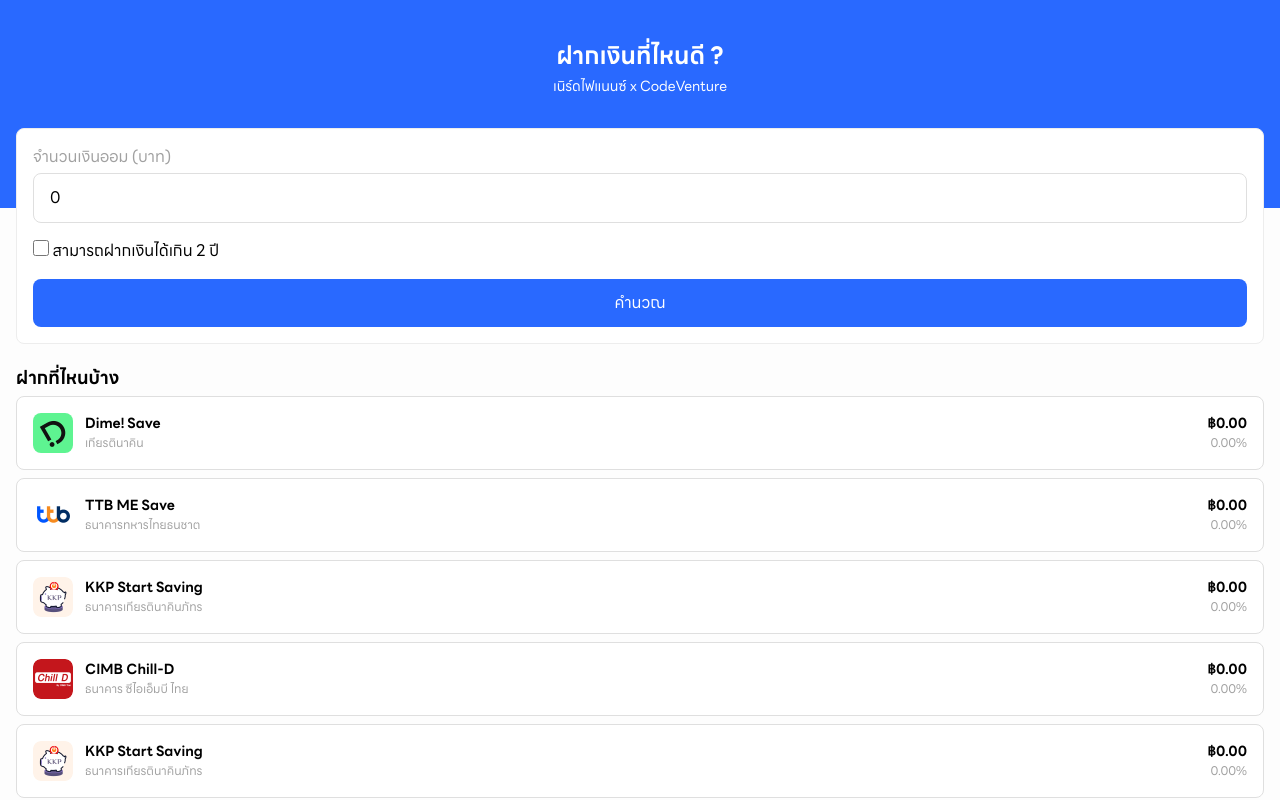
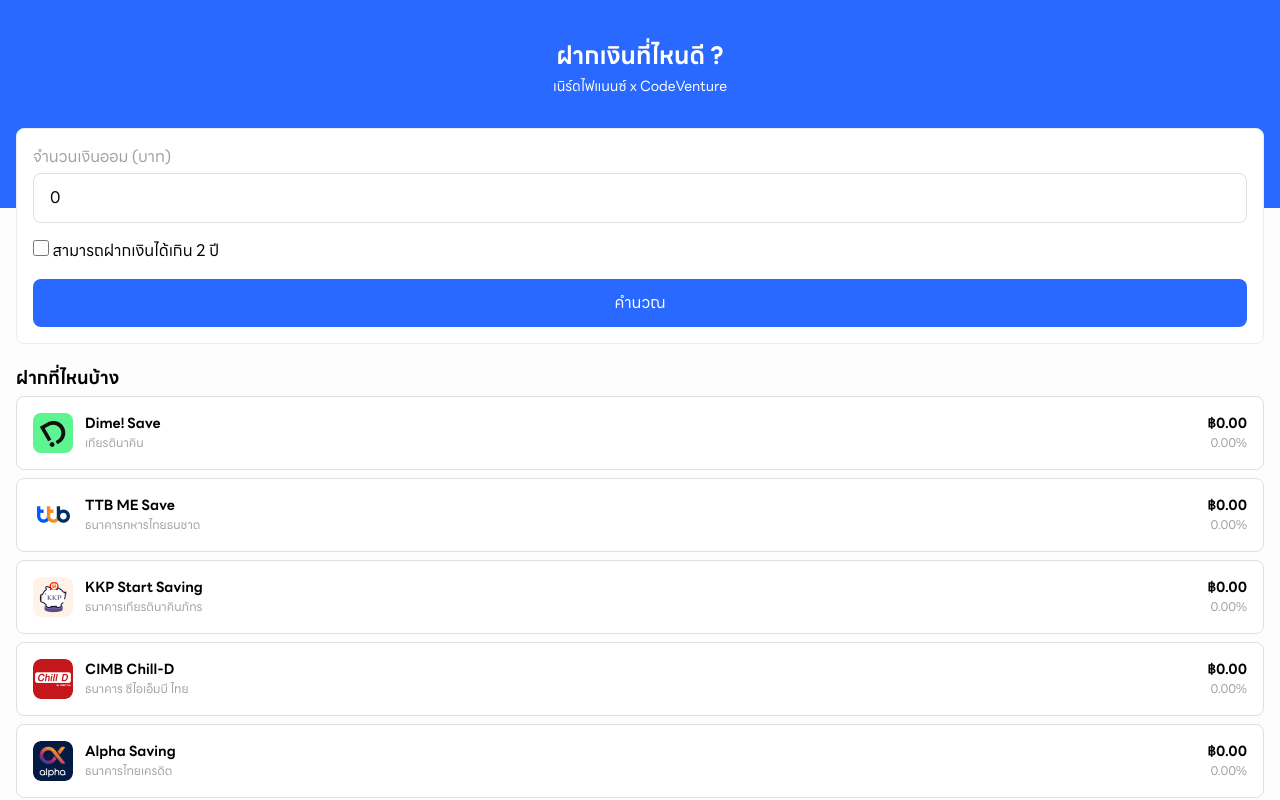
Before and after one commit to itoon/save-smart, a Nuxt app: page / in a window 1280 px wide. Shown: the top 800 px of the page. Built offline with nearby package versions, Linux system fonts and the light colour scheme.

Commit message:
fix: design

```diff
--- a/app.vue
+++ b/app.vue
@@ -65,9 +65,9 @@
     <div class="container mx-auto px-4 pb-4">
       <h2 class="text-lg font-bold mb-1">ฝากที่ไหนบ้าง</h2>
       <div class="flex flex-col gap-2">
-        <template v-for="summary in bankCalculator">
+        <template v-for="(summary, index) in bankCalculator">
           <div
-            v-if="summary.saving > 0 || isShowInput"
+            v-if="index != 4 && (summary.saving > 0 || isShowInput)"
             class="border border-[#DFDFDF] p-4 bg-white rounded-lg flex gap-3"
           >
             <div>
```
